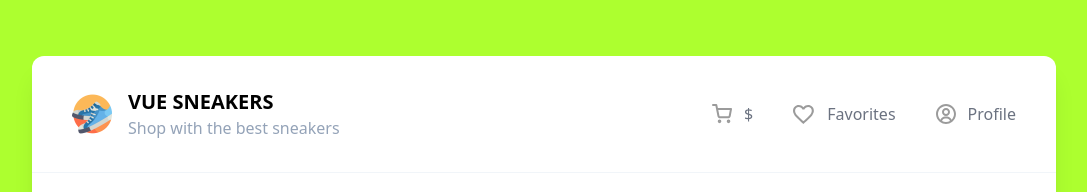
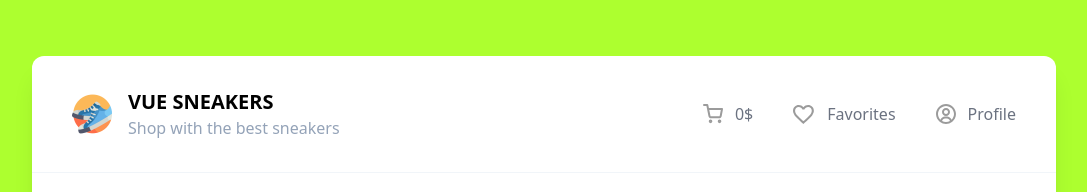
Before and after one commit to devnazarchuk/vue-sneakers, a Vue app: page / in a window 1280 px wide. Shown: the top 192 px of the page, without its empty margins (96-1183 px from the left). Built offline with nearby package versions, Linux system fonts and the light colour scheme; no server answers.

Commit message:
Update App.vue

```diff
--- a/src/App.vue
+++ b/src/App.vue
@@ -9,8 +9,8 @@ const cart = ref([])
 const isCreatingOrder = ref(false)
 const isDrawerOpened = ref(false)
 
-const totalPrise = computed(() => cart.value.reduce((acc, item) => acc + item.price, 0))
-const vatPrise = computed(() => Math.round(totalPrise.value * 5) / 100)
+const totalPrice = computed(() => cart.value.reduce((acc, item) => acc + item.price, 0))
+const vatPrice = computed(() => Math.round(totalPrice.value * 5) / 100)
 const cartButtonDisabled = computed(() => isCreatingOrder.value || cartIsEmpty.value)
 const cartIsEmpty = computed(() => cart.value.length === 0)
 
@@ -33,7 +33,7 @@ const createOrder = async () => {
     isCreatingOrder.value = true
     const { data } = await axios.post('https://ea24319fe3196523.mokky.dev/orders', {
       items: cart.value,
-      totalPrise: totalPrise.value
+      totalPrice: totalPrice.value
     })
     cart.value = []
     return data
@@ -46,8 +46,8 @@ const createOrder = async () => {
 watch(
   cart,
   () => {
-    if ( typeof window !== "undefined" ){localStorage.setItem('cart', JSON.stringify(cart.value))
-  }},
+    localStorage.setItem('cart', JSON.stringify(cart.value))
+  },
   { deep: true }
 )
 provide('cart', {
@@ -63,13 +63,13 @@ provide('cart', {
 <template>
   <Drawer
     v-if="isDrawerOpened"
-    :total-prise="totalPrise"
-    :vat-prise="vatPrise"
+    :total-price="totalPrice"
+    :vat-price="vatPrice"
     @create-order="createOrder"
     :button-disabled="cartButtonDisabled"
   />
   <div class="bg-white w-4/5 m-auto rounded-xl shadow-xl mt-14">
-    <Header :total-prise="totalPrise" @open-drawer="openDrawer" />
+    <Header :total-price="totalPrice" @open-drawer="openDrawer" />
     <div class="p-10">
       <router-view></router-view>
     </div>
```
